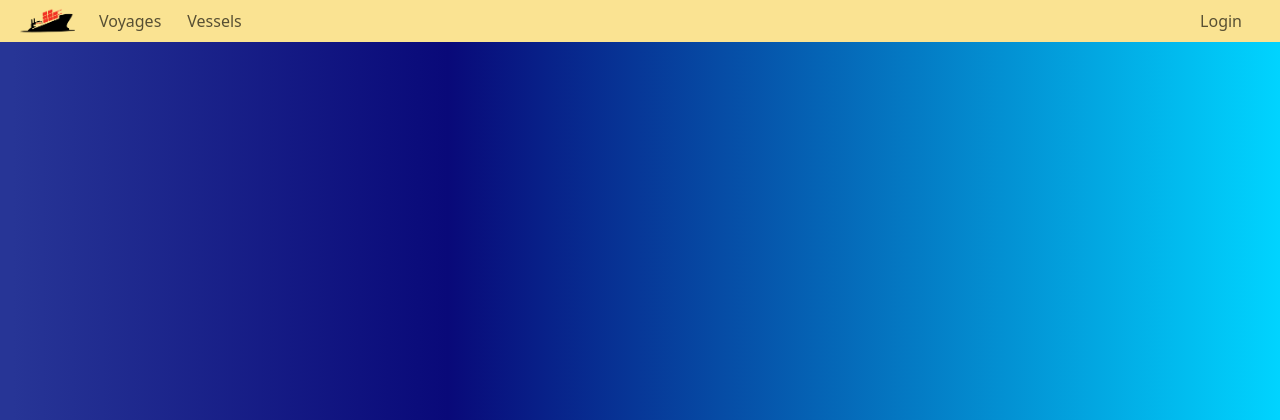
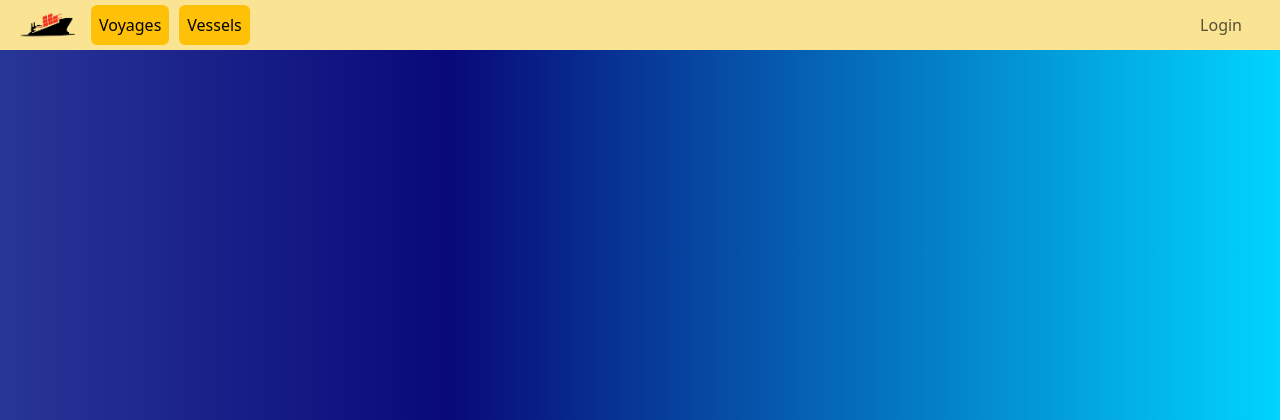
Before and after one commit to tanjil-dev/VesselTracker, a Django app: page / in a window 1280 px wide. Shown: the top 420 px of the page. Run offline with Django 3.2, Linux system fonts and the light colour scheme; data that the repository does not hold is empty; some libraries are stand-ins or nearby versions.

Commit message:
navbar menu item refactor

```diff
--- a/static/css/style.css
+++ b/static/css/style.css
@@ -19,7 +19,7 @@ strike {
     margin-right: 20px;
 }
 .navbar-light{
-height: 42px;
+height: 50px;
 margin:0px;
 padding:0px;
 }
--- a/user/templates/nav.html
+++ b/user/templates/nav.html
@@ -8,15 +8,15 @@
     </button>
     <div class="navbar-collapse collapse" id="navbarNavAltMarkup">
         <div class="navbar-nav">
-            <a class="nav-item nav-link btn btn-outline-info my-2 my-sm-0" href="{% url 'home' %}">Voyages</a>
+            <a class="nav-item nav-link btn btn-outline-warning active my-2 my-sm-0" href="{% url 'home' %}">Voyages</a>
         </div>
         <div class="navbar-nav">
-            <a class="nav-item nav-link btn btn-outline-info my-2 my-sm-0" href="{% url 'vessel' %}">Vessels</a>
+            <a class="nav-item nav-link btn btn-outline-warning active my-2 my-sm-0" href="{% url 'vessel' %}">Vessels</a>
         </div>
         <div class="navbar-nav ms-auto nav1">
             {% if user.is_authenticated %}
             <div class="dropdown">
-                <button class="btn btn-outline-info dropdown-toggle" type="button" id="dropdownMenuButton1"
+                <button class="btn btn-outline-warning active dropdown-toggle" type="button" id="dropdownMenuButton1"
                         data-bs-toggle="dropdown" aria-expanded="false">
                     {{request.user}}</a>
                 </button>
@@ -26,7 +26,7 @@
                 </ul>
             </div>
             {% else %}
-            <a class="nav-item nav-link btn btn-outline-info my-2 my-sm-0" href="{% url 'login' %}">Login</a>
+            <a class="nav-item nav-link btn btn-outline-warning my-2 my-sm-0" href="{% url 'login' %}">Login</a>
             {% endif %}
         </div>
     </div>
```
